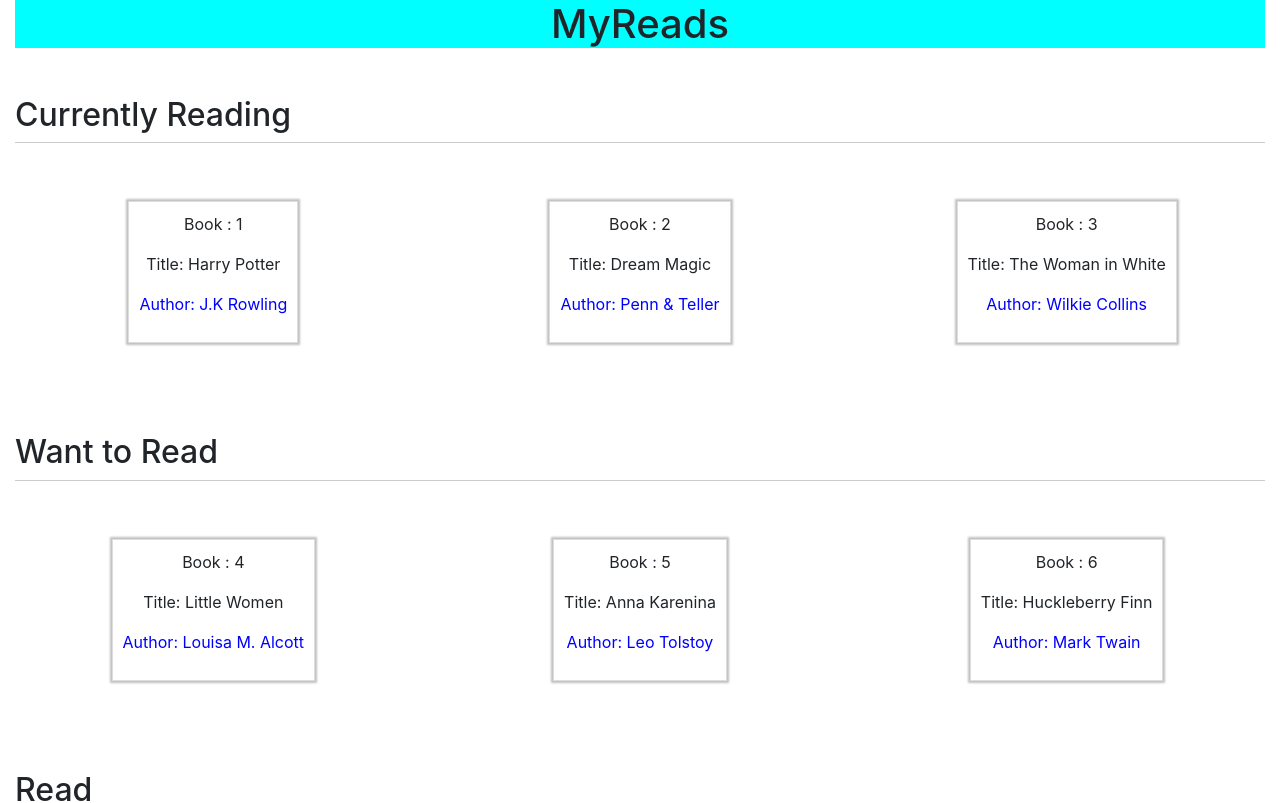
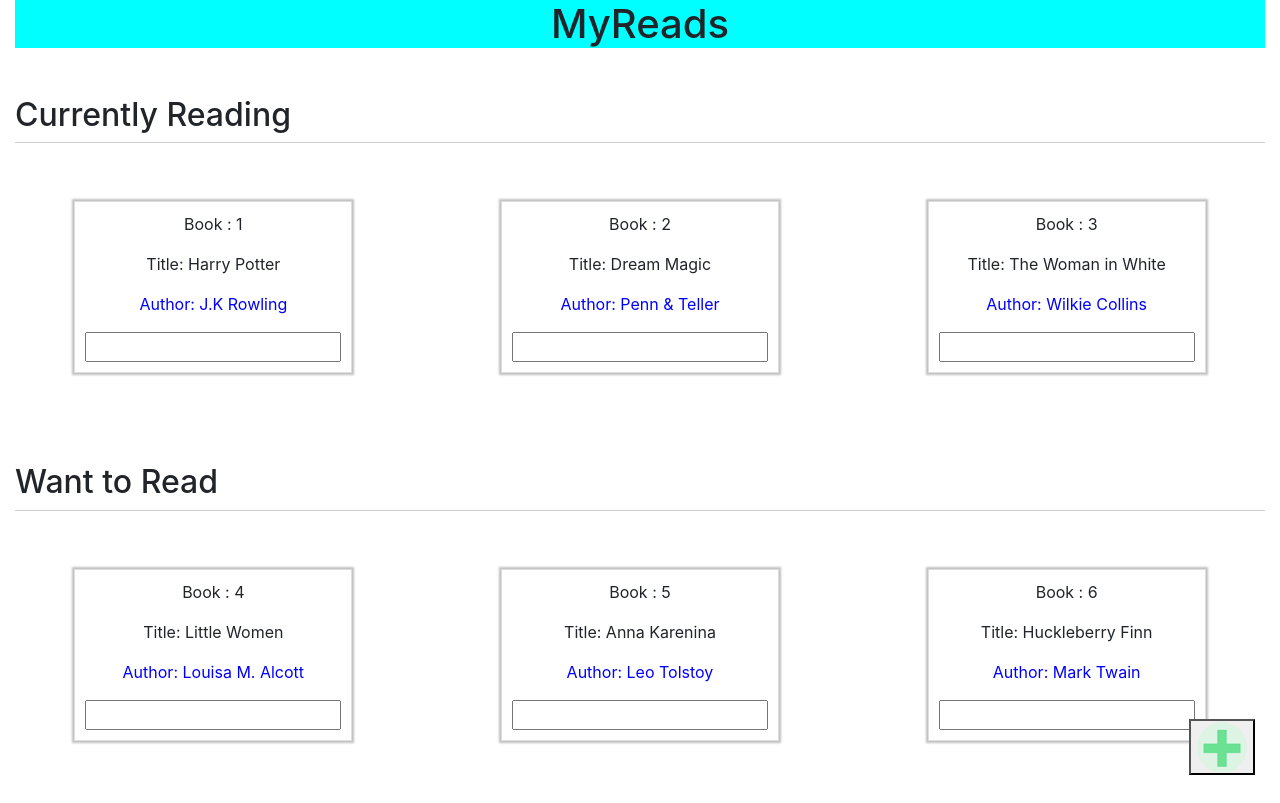
Before and after one commit to Neevan09/BookshelfApp, a React (Create React App) app: page / in a window 1280 px wide. Shown: the top 803 px of the page. Built offline with nearby package versions, Linux system fonts and the light colour scheme.

Commit message:
Added button assets and dynamic text input created

```diff
--- a/src/App.css
+++ b/src/App.css
@@ -17,14 +17,24 @@
   padding-bottom:8px;
 }
 
-
-/*.Divider{*/
-/*  border-style: solid;*/
-/*  border-width: 1px 2px 1px 1px;*/
-/*  border-radius: 5px;*/
-/*  padding: 8px;*/
-/*}*/
-
+.OpenSearch {
+    position: fixed;
+    right: 25px;
+    bottom: 25px;
+}
+.OpenSearch a {
+    display: block;
+    width: 50px;
+    height: 50px;
+    border-radius: 50%;
+    background: #2e7d32;
+    background-image: url('./assets/icons/add.png');
+    background-repeat: no-repeat;
+    background-position: center;
+    background-size: 28px;
+    box-shadow: 0 3px 6px rgba(0,0,0,0.16), 0 3px 6px rgba(0,0,0,0.23);
+    font-size: 0;
+}
 .Book{
   display: inline-block;
   margin: 50px;
--- a/src/App.js
+++ b/src/App.js
@@ -3,6 +3,7 @@ import './App.css';
 import Book from './Book/Book'
 import {Container, Row, Col} from 'reactstrap';
 import 'bootstrap/dist/css/bootstrap.min.css';
+import Add from './assets/icons/add.png';
 
 class App extends Component {
 
@@ -32,6 +33,25 @@ class App extends Component {
                 {id: 8, title:"Anna Karenina", author:"Leo Tolstoy"},
                 {id: 9, title:"Huckleberry Finn", author:"Mark Twain"}]
         });
+    }
+
+    changeBooknameHandler = (event) => {
+        this.setState({
+            books: [
+                {id: 1, title: 'Harry Potter' , author:"J.K Rowling"},
+                {id: 2, title:"Dream Magic", author:"Penn & Teller"},
+                {id: 3, title: event.target.value, author:"Wilkie Collins"},
+                {id: 4, title:" Little Women", author:"Louisa M. Alcott"},
+                {id: 5, title:"Anna Karenina", author:"Leo Tolstoy"},
+                {id: 6, title:"Huckleberry Finn", author:"Mark Twain"},
+                {id: 7, title:" Little Women", author:"Louisa M. Alcott"},
+                {id: 8, title:"Anna Karenina", author:"Leo Tolstoy"},
+                {id: 9, title:"Huckleberry Finn", author:"Mark Twain"}]
+        });
+    }
+
+    searchPageHandler(){
+        alert('Open Search Page');
     }
   render() {
     return (
@@ -64,7 +84,8 @@ class App extends Component {
                           id={this.state.books[2].id}
                           title={this.state.books[2].title}
                           author={this.state.books[2].author}
-                          click = {this.selectBookHandler.bind(this, 'Lethal White')}  />
+                          click = {this.selectBookHandler.bind(this, 'Lethal White')}
+                          changed = {this.changeBooknameHandler}/>
                   </Col>
               </Row>
           </Container>
@@ -124,7 +145,9 @@ class App extends Component {
                   </Col>
               </Row>
           </Container>
-
+          <div className="OpenSearch">
+                <button onClick = {this.searchPageHandler}> <img src={Add} alt="img" /></button>
+          </div>
           <button onClick={ () => this.selectBookHandler('Fantastic Beast')}>Select</button>
       </div>
     );
--- a/src/Book/Book.js
+++ b/src/Book/Book.js
@@ -6,6 +6,7 @@ const book = (props) => {
         <p> Book : {props.id}</p>
         <p> Title: {props.title} </p>
         <p onClick = {props.click} className="Author"> Author: {props.author} </p>
+        <input type="text" onChange={props.changed} />
     </div>;
 };
 
```
Also changed, not shown: src/assets/icons/add.png (added).
